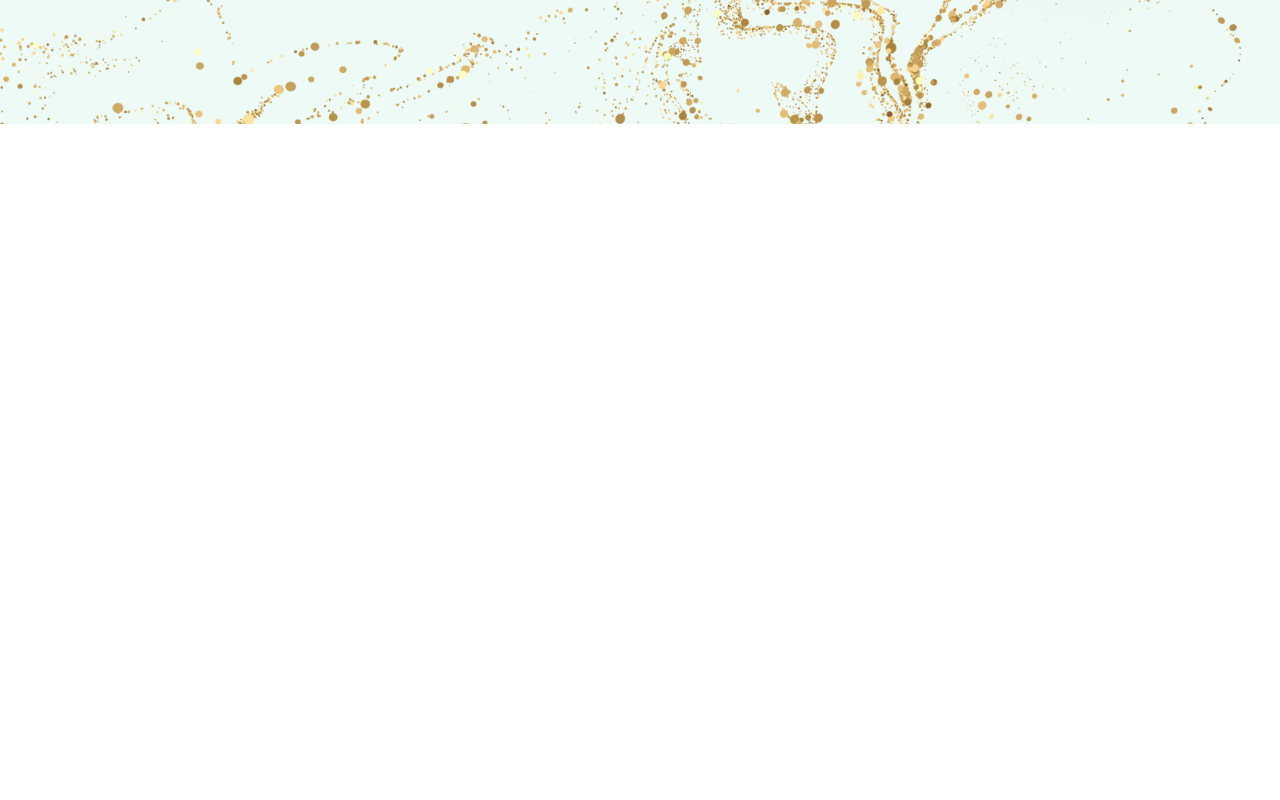
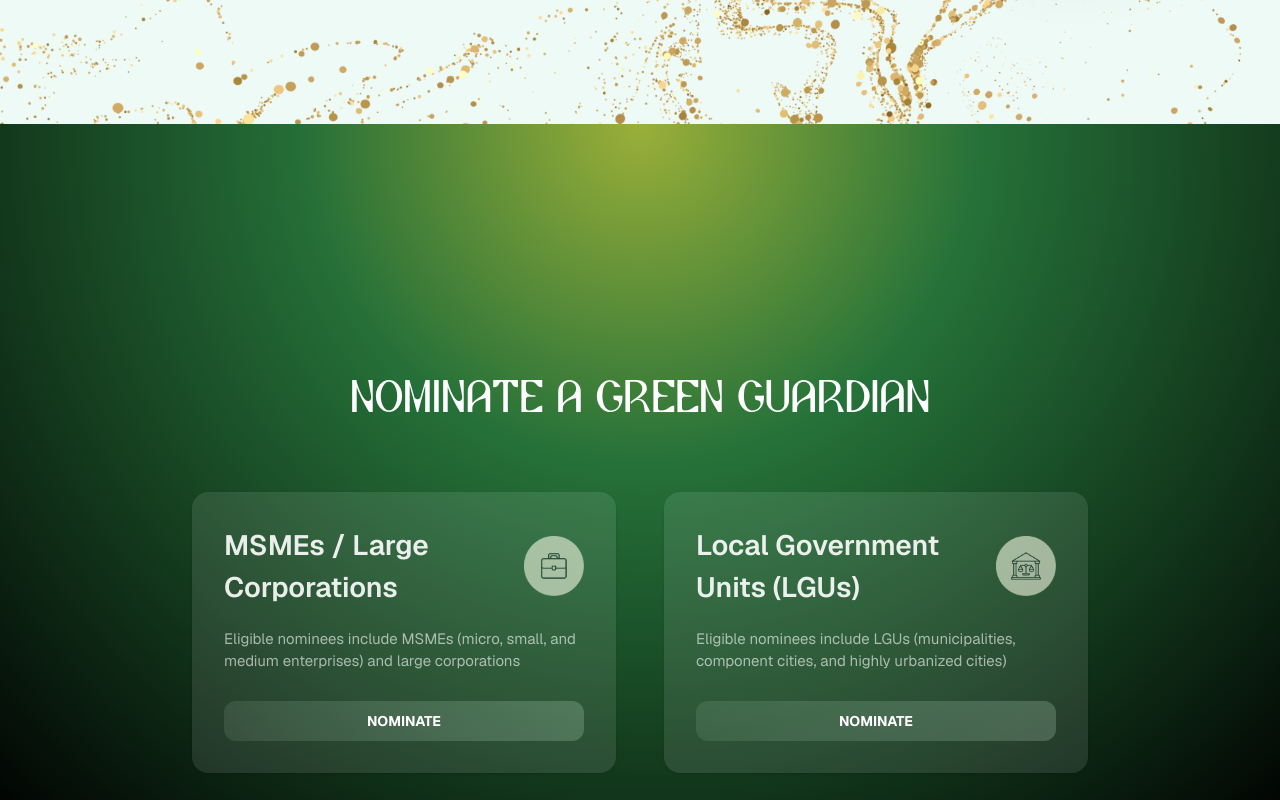
Before and after one commit to warpinnovations/green-guardian-awards, a Next.js app: page / in a window 1280 px wide. Shown: the part 740-1540 px from the top of the page. Before the commit the page ends 864 px from the top, so only its background shows below. Built offline with nearby package versions, Linux system fonts and the light colour scheme.

Commit message:
feat: add nomination section

```diff
--- /dev/null
+++ b/app/components/cards/NominationCard.tsx
@@ -0,0 +1,38 @@
+import Image from "next/image";
+
+interface NominationCardProps {
+   title: string;
+   description: string;
+   imgSrc: string;
+   onClick: () => void;
+   className?: string;
+}
+
+export function NominationCard(props: NominationCardProps) {
+   return (
+      <div
+         className={`h-full bg-white/10 rounded-2xl shadow-sm hover:shadow-md transition hover:bg-yellow-100/15 ${props.className}`}
+      >
+         <div className="py-8 px-8 flex flex-col h-full">
+            <div className="flex justify-between items-center">
+               <h4 className="text-[28px] font-semibold text-white/90">
+                  {props.title}
+               </h4>
+               <Image
+                  src={props.imgSrc}
+                  alt="icon"
+                  width={60}
+                  height={60}
+                  className="opacity-60"
+               />
+            </div>
+            <p className="text-[15px] text-white/60 grow my-5">
+               {props.description}
+            </p>
+            <button onClick={props.onClick} className="font-bold w-full inline-flex items-center justify-center mt-2 rounded-xl bg-linear-to-r from-green-100/10 to-green-100/20 px-4 py-2.5 text-sm text-white transition hover:from-yellow-600 hover:to-yellow-400 uppercase cursor-pointer">
+               Nominate
+            </button>
+         </div>
+      </div>
+   );
+}
--- a/app/components/HeroSection.tsx
+++ b/app/components/sections/HeroSection.tsx
@@ -1,8 +1,8 @@
 "use client";
 
 import Image from "next/image";
-import Logo from "../../public/logos/Trophy.png";
-import Background from "../../public/HeroSectionBg.png";
+import Logo from "../../../public/logos/Trophy.png";
+import Background from "../../../public/HeroSectionBg.png";
 
 export default function HeroSection() {
   const scrollToId = (id: string) => {
--- /dev/null
+++ b/app/components/sections/NominationSection.tsx
@@ -0,0 +1,56 @@
+"use client";
+
+import { useRouter } from "next/navigation";
+import { NominationCard } from "../cards/NominationCard";
+
+export default function NominationSection() {
+   const router = useRouter();
+
+   const handleOnCardClick = (key: string) => {
+      router.push(`/submission?nominee=${key}`);
+   };
+
+   return (
+      <section
+         className="px-6 py-16 min-h-screen
+    bg-[radial-gradient(circle_at_top_center,rgba(170,190,60,0.9),rgba(40,120,60,0.9)_30%,rgba(0,0,0,1)_85%),linear-gradient(135deg,#0a0a0a,#0f3d1f,#1a7f3a)]"
+      >
+         <div className="flex flex-col min-h-screen max-w-4xl mx-auto items-center justify-center">
+            <div className="text-center mb-10">
+               <h2 className="font-alviona text-5xl font-sans text-white py-8">
+                  Nominate a Green Guardian
+               </h2>
+            </div>
+            <div className="mb-16">
+               <div className="grid md:grid-cols-2 gap-12">
+                  {categories.map((award, index) => (
+                     <div key={index}>
+                        <NominationCard
+                           description={award.description}
+                           title={award.title}
+                           imgSrc={`/${award.key}.png`}
+                           onClick={() => handleOnCardClick(award.key)}
+                        ></NominationCard>
+                     </div>
+                  ))}
+               </div>
+            </div>
+         </div>
+      </section>
+   );
+}
+
+const categories = [
+   {
+      key: "msme",
+      title: "MSMEs / Large Corporations",
+      description:
+         "Eligible nominees include MSMEs (micro, small, and medium enterprises) and large corporations",
+   },
+   {
+      key: "lgu",
+      title: "Local Government Units (LGUs)",
+      description:
+         "Eligible nominees include LGUs (municipalities, component cities, and highly urbanized cities)",
+   },
+];
--- a/app/page.tsx
+++ b/app/page.tsx
@@ -1,5 +1,6 @@
 import Header from "./components/Header";
-import HeroSection from "./components/HeroSection";
+import HeroSection from "./components/sections/HeroSection";
+import NominationSection from "./components/sections/NominationSection";
 
 export default function Home() {
   return (
@@ -7,6 +8,7 @@ export default function Home() {
       <Header />
       <div className="h-16" />
       <HeroSection />
+      <NominationSection />
     </main>
   );
 }
```
Also changed, not shown: public/lgu.png (added), public/msme.png (added).
